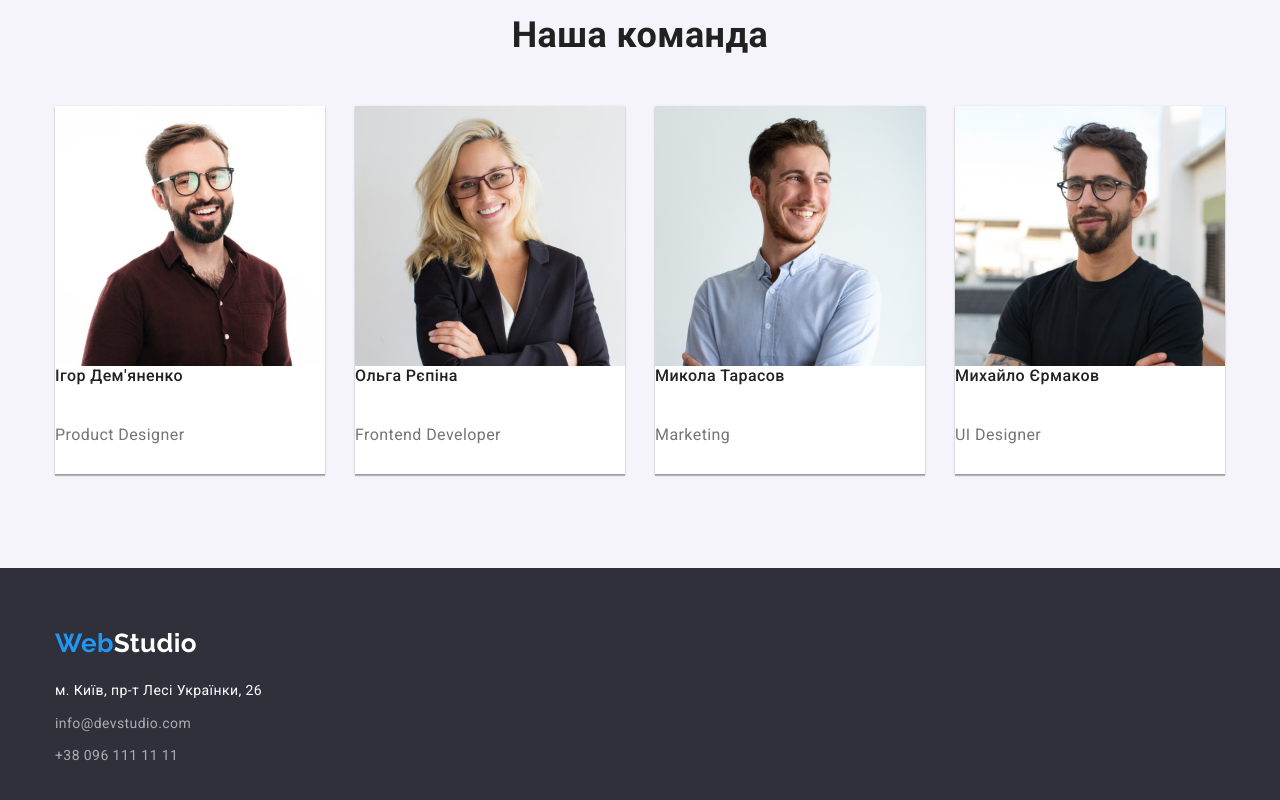
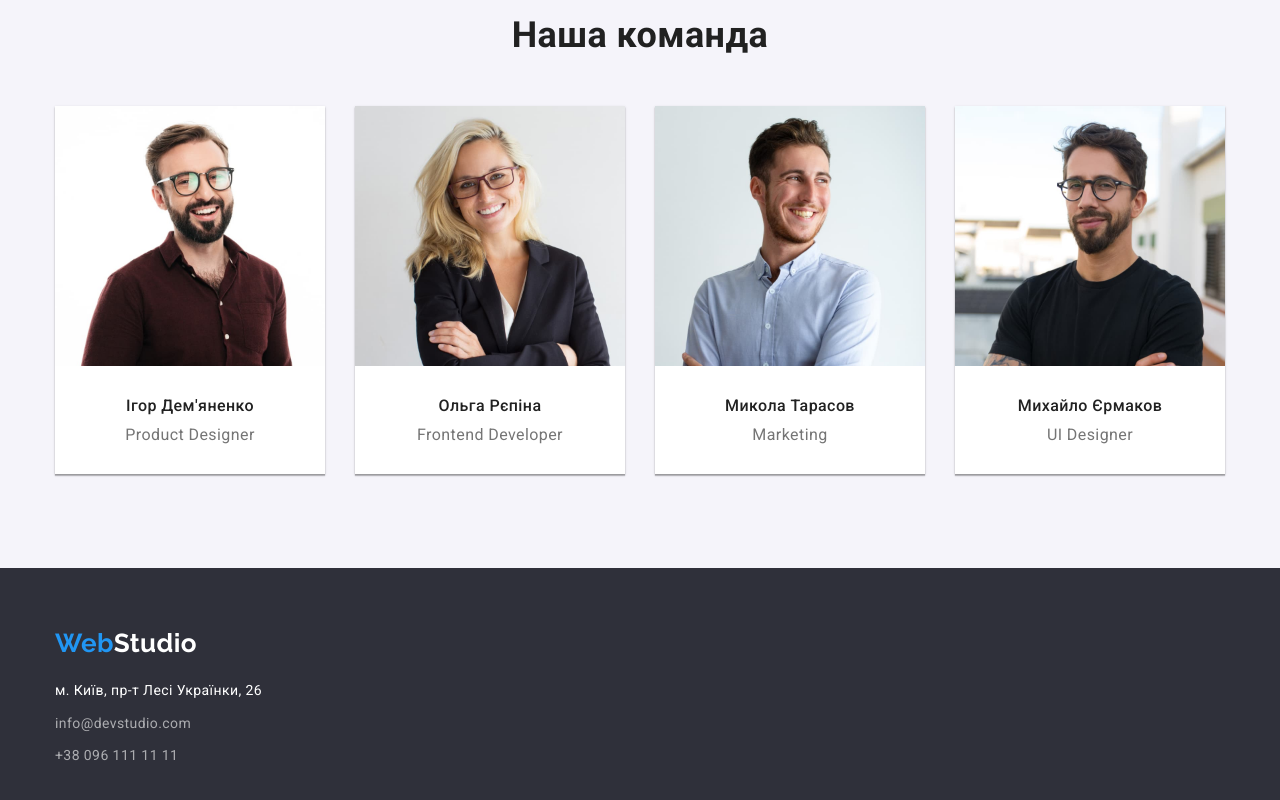
Before and after one commit to Anattagarbha/goit-markup-hw-03, a plain HTML site: page index.html in a window 1280 px wide. Shown: the part 1622-2422 px from the top of the page. Drawn offline with nearby package versions, Linux system fonts and the light colour scheme.

Commit message:
team member info align

```diff
--- a/css/styles.css
+++ b/css/styles.css
@@ -269,18 +269,23 @@ img {
   margin-bottom: 50px;
 }
 
-.team-member > .member-name {
+.member-info {
+  padding: 30px 0;
+}
+
+.member-info > .member-name {
   font-weight: 500;
   font-size: 16px;
   line-height: 1.188;
   margin-bottom: 10px;
+  text-align: center;
 }
 
-.team-member > .member-function {
+.member-info > .member-function {
   color: var(--small-text);
   font-size: 16px;
   line-height: 1.188;
-  padding: 30px 0;
+  text-align: center;
 }
 
 .team-list {
--- a/index.html
+++ b/index.html
@@ -144,8 +144,10 @@
                 height="260"
                 alt="Ігор Дем'яненко"
               />
+              <div class="member-info">
                 <h3 class="member-name">Ігор Дем'яненко</h3>
                 <p lang="en" class="member-function">Product Designer</p>
+              </div>
             </li>
             <li class="team-member">
               <img
@@ -154,8 +156,10 @@
                 height="260"
                 alt="Ольга Рєпіна"
               />
+              <div class="member-info">
                 <h3 class="member-name">Ольга Рєпіна</h3>
                 <p lang="en" class="member-function">Frontend Developer</p>
+              </div>
             </li>
             <li class="team-member">
               <img
@@ -164,8 +168,10 @@
                 height="260"
                 alt="Микола Тарасов"
               />
+              <div class="member-info">
                 <h3 class="member-name">Микола Тарасов</h3>
                 <p lang="en" class="member-function">Marketing</p>
+              </div>
             </li>
             <li class="team-member">
               <img
@@ -174,8 +180,10 @@
                 height="260"
                 alt="Михайло Єрмаков"
               />
+              <div class="member-info">
                 <h3 class="member-name">Михайло Єрмаков</h3>
                 <p lang="en" class="member-function">UI Designer</p>
+              </div>
             </li>
           </ul>
         </div>
```
Lines whose indentation alone changed are shown as unchanged.
